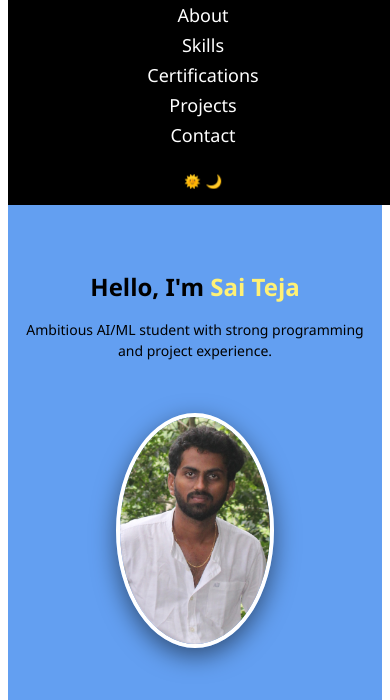
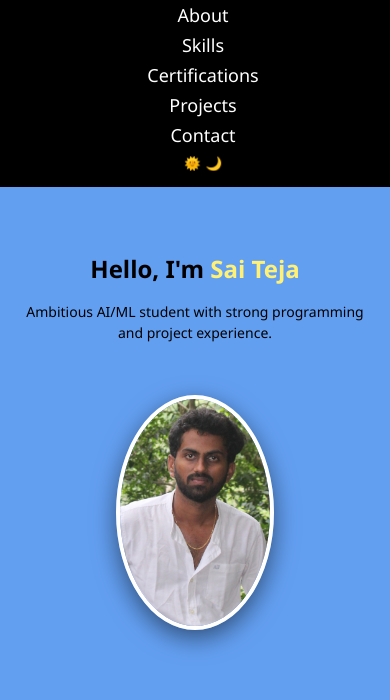
Before and after one commit to dasarisaiteja/Dasari-Sai-Teja, a plain HTML site: page index.html in a window 390 px wide. Shown: the part 67-767 px from the top of the page. Drawn offline with Linux system fonts and the light colour scheme.

Commit message:
changed responcive for phone

```diff
--- a/index.css
+++ b/index.css
@@ -1,6 +1,6 @@
 *{
   font-family: 'Segoe UI', sans-serif;
-  margin-top: 0px;
+  margin: 0px;
   /* background-color:red ; */
 }
 /* nav bar */
```
